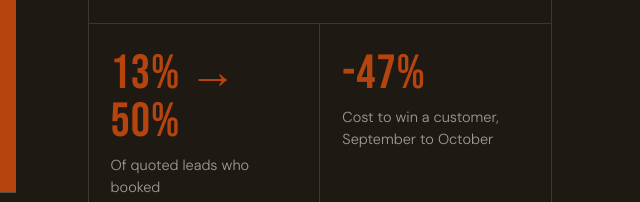
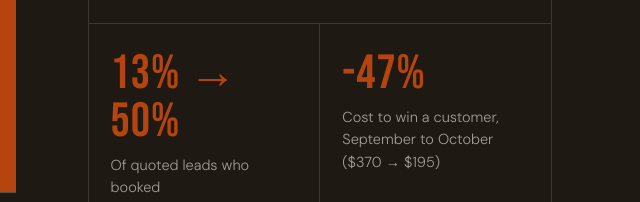
Before and after one commit to garthfasano/smb-lab-web, a plain HTML site: page index.html in a window 1280 px wide. Shown: the part 7957-8159 px from the top of the page, 640-1280 px from the left. Drawn offline with Linux system fonts and the light colour scheme.

Commit message:
Results: restore $370 → $195 on cost-to-win tile
Co-Authored-By: Claude Opus 5.5 <noreply@anthropic.com>
Claude-Session: https://claude.ai/code/session_015pjmWaPbjc5gkLKmajTKFJ

```diff
--- a/index.html
+++ b/index.html
@@ -648,7 +648,7 @@ body{margin:0;background:var(--bg)}
       <div class="tiles" style="display:grid;grid-template-columns:1fr 1fr;gap:0;border-top:1px solid rgba(242,237,228,.14);border-left:1px solid rgba(242,237,228,.14)">
         <div style="grid-column:1/-1;padding:26px 22px;border-right:1px solid rgba(242,237,228,.14);border-bottom:1px solid rgba(242,237,228,.14)"><div class="bebas" style="font-size:64px;line-height:1;color:var(--orange)">+287%</div><p style="margin:8px 0 0;font-size:14.5px;color:rgba(242,237,228,.62);line-height:1.55">Contract value won a month, August to October</p></div>
         <div style="padding:26px 22px;border-right:1px solid rgba(242,237,228,.14);border-bottom:1px solid rgba(242,237,228,.14)"><div class="bebas" style="font-size:48px;line-height:1;color:var(--orange)">13% → 50%</div><p style="margin:8px 0 0;font-size:14.5px;color:rgba(242,237,228,.62);line-height:1.55">Of quoted leads who booked</p></div>
-        <div style="padding:26px 22px;border-right:1px solid rgba(242,237,228,.14);border-bottom:1px solid rgba(242,237,228,.14)"><div class="bebas" style="font-size:48px;line-height:1;color:var(--orange)">-47%</div><p style="margin:8px 0 0;font-size:14.5px;color:rgba(242,237,228,.62);line-height:1.55">Cost to win a customer, September to October</p></div>
+        <div style="padding:26px 22px;border-right:1px solid rgba(242,237,228,.14);border-bottom:1px solid rgba(242,237,228,.14)"><div class="bebas" style="font-size:48px;line-height:1;color:var(--orange)">-47%</div><p style="margin:8px 0 0;font-size:14.5px;color:rgba(242,237,228,.62);line-height:1.55">Cost to win a customer, September to October ($370 → $195)</p></div>
       </div>
     </div>
   </div>
```
